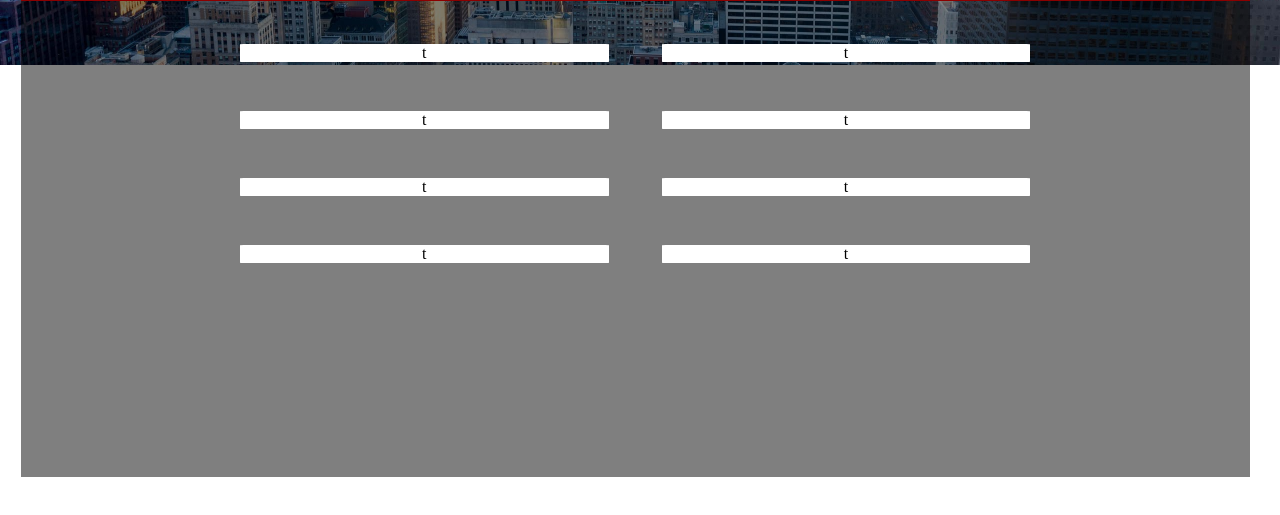
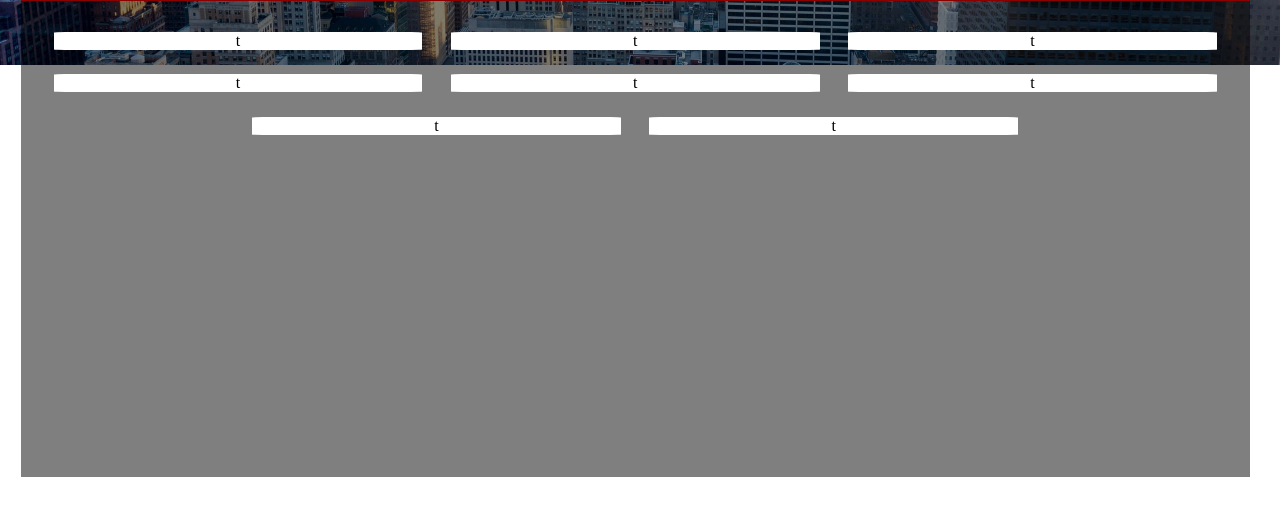
Before and after one commit to By-Connor/by-connor.github.io, a plain HTML site: page index.html in a window 1280 px wide. Shown: the part 259-774 px from the top of the page. Drawn offline with Linux system fonts and the light colour scheme.

Commit message:
Update index.html

```diff
--- a/index.html
+++ b/index.html
@@ -124,13 +124,13 @@ img.one {
 
 .picset {
 	display: inline-block;
-	margin: 2%;
+	margin: 1%;
 	background-color: white;
 	width: 30%;
 	height: 40%;
 	color: black;
-	border-radius: 1%;
-	box-shadow: 1% black;
+	border-radius: 3%;
+	box-shadow: 2px black;
 }
 
 .piccen {
```
